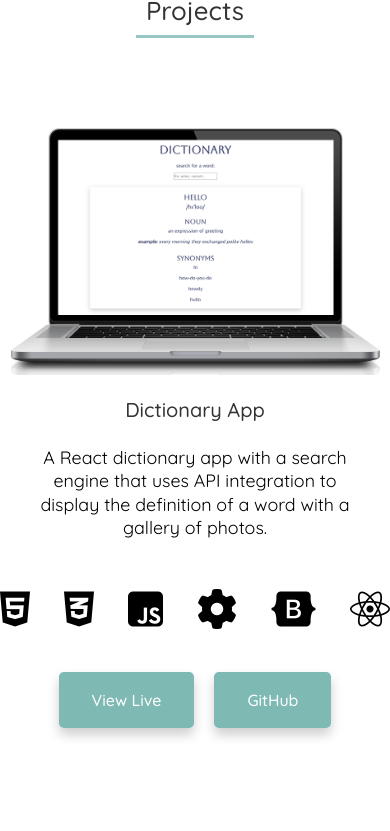
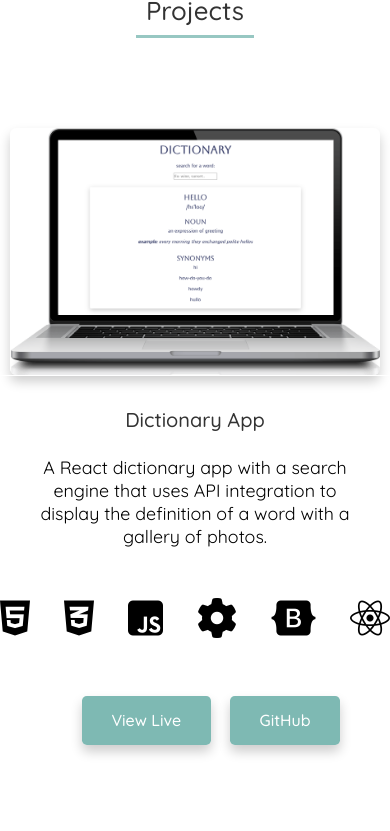
Before and after one commit to soybella/isabella-lizarde-portfolio, a React (Create React App) app: page / in a window 390 px wide. Shown: the part 2959-3790 px from the top of the page. Built offline with nearby package versions, Linux system fonts and the light colour scheme; a web font is replaced by a local one.

Commit message:
Updated alt attribute tags for each project image

```diff
--- a/src/AdviceGeneratorProject.js
+++ b/src/AdviceGeneratorProject.js
@@ -7,11 +7,11 @@ export default function AdviceGeneratorProject() {
     <article className="AdviceGeneratorProject">
       <section className="container projects-container">
         <div className="row">
-          <div className="col-md-6 portfolio-project-image d-md-block">
+          <div className="col-md-12 col-lg-6 portfolio-project-image d-md-block">
             <img
               src={adviceGeneratorProject}
               className="img-fluid portfolio-project-image border-0"
-              alt="#"
+              alt="Isabella Lizarde Advice Generator Project Image"
             />
           </div>
           <article className="responsive-project-description d-sm-block d-lg-none project-description pt-3">
--- a/src/DictionaryProject.js
+++ b/src/DictionaryProject.js
@@ -10,8 +10,8 @@ export default function DictionaryProject() {
           <div className="col-md-6 portfolio-project-image d-md-block">
             <img
               src={dictionaryProject}
-              className="img-fluid portfolio-project-image border-0"
-              alt="#"
+              className="img-fluid border-0"
+              alt="Isabella Lizarde Dictionary Project Image"
             />
           </div>
           <article className="responsive-project-description d-sm-block d-lg-none project-description pt-3">
--- a/src/LandingPageProject.js
+++ b/src/LandingPageProject.js
@@ -61,11 +61,11 @@ export default function LandingPageProject() {
               </ul>
             </div>
           </article>
-          <div className="col-md-6 portfolio-project-image d-md-block">
+          <div className="col-md-12 col-lg-6 portfolio-project-image d-md-block">
             <img
               src={landingPageProject}
               className="img-fluid portfolio-project-image border-0"
-              alt="#"
+              alt="Isabella Lizarde Landing Page Project Image"
             />
           </div>
           <article className="responsive-project-description d-sm-block d-lg-none project-description pt-3">
--- a/src/Projects.css
+++ b/src/Projects.css
@@ -30,7 +30,7 @@
 }
 
 .Projects .project-button .button-link {
-  padding: 1.3em 2.2em;
+  padding: 0.9em 1.85em;
 }
 
 .Projects .project-description {
@@ -57,59 +57,36 @@
 }
 
 @media (width <= 87.5rem) {
-  .Projects .project-button .button-link {
-    padding: 1.1rem 2rem;
-  }
-
   .Projects .project-description h3 {
     font-size: 1.6rem;
   }
 
   .Projects .project-skills-icons {
-    padding-top: 16px;
+    padding-block-start: 1rem;
   }
 }
 
-@media (max-width: 1200px) {
+@media (width <= 75rem) {
   .Projects .project-description h3 {
-    font-size: 20px;
+    font-size: 1.25rem;
     margin: 0;
-  }
-
-  /* .Projects .project-description p {
-    font-size: 17px;
-  } */
-
-  .Projects .project-button {
-    padding: 0;
-  }
-
-  .Projects .project-button .button-link {
-    padding: 12px 27px;
   }
 }
 
-@media (max-width: 992px) {
+@media (max-width: 62rem) {
   .Projects .project-description {
-    display: block;
-    width: fit-content;
+    max-width: fit-content;
   }
 
   .Projects .responsive-project-description {
     display: flex;
     flex-direction: column;
-    height: 350px;
     justify-content: center;
     align-items: center;
   }
 
   .Projects .project-button {
-    padding: 0px;
-    margin: 10px;
-  }
-
-  .Projects .project-button .button-link {
-    padding: 18px 33px;
+    margin: 0.6em;
   }
 
   .Projects .DictionaryProject .project-description,
@@ -121,24 +98,6 @@
   }
 
   .Projects .responsive-project-description i {
-    font-size: 40px;
-  }
-
-  .Projects .projects-container {
-    width: 100%;
-  }
-
-  /* .Projects .row > * {
-    flex-shrink: 0;
-    justify-content: center;
-    align-items: center;
-    margin: auto;
-    display: block;
-  } */
-
-  .Projects .portfolio-project-image {
-    display: flex;
-    width: 100%;
-    height: auto;
+    font-size: 2.5rem;
   }
 }
--- a/src/TicTacToeProject.js
+++ b/src/TicTacToeProject.js
@@ -7,11 +7,11 @@ export default function TicTacToeProject() {
     <article className="TicTacToeProject">
       <section className="container projects-container">
         <div className="row">
-          <div className="col-md-6 portfolio-project-image d-md-block">
+          <div className="col-md-12 col-lg-6 portfolio-project-image d-md-block">
             <img
               src={ticTacToeProject}
               className="img-fluid portfolio-project-image border-0"
-              alt="#"
+              alt="Isabella Lizarde TicTacToe Project Image"
             />
           </div>
           <article className="col-lg-6 d-none d-lg-block project-description">
--- a/src/WeatherProject.js
+++ b/src/WeatherProject.js
@@ -62,11 +62,11 @@ export default function WeatherProject() {
               </ul>
             </div>
           </article>
-          <div className="col-md-6 portfolio-project-image d-md-block">
+          <div className="col-md-12 col-lg-6 portfolio-project-image d-md-block">
             <img
               src={weatherProject}
               className="img-fluid portfolio-project-image border-0"
-              alt="#"
+              alt="Isabella Lizarde Weather Project Image"
             />
           </div>
           <article className="responsive-project-description d-sm-block d-lg-none project-description pt-3">
```
